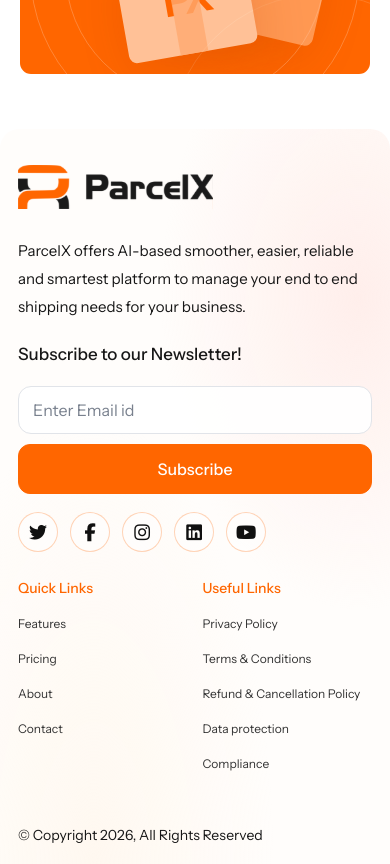
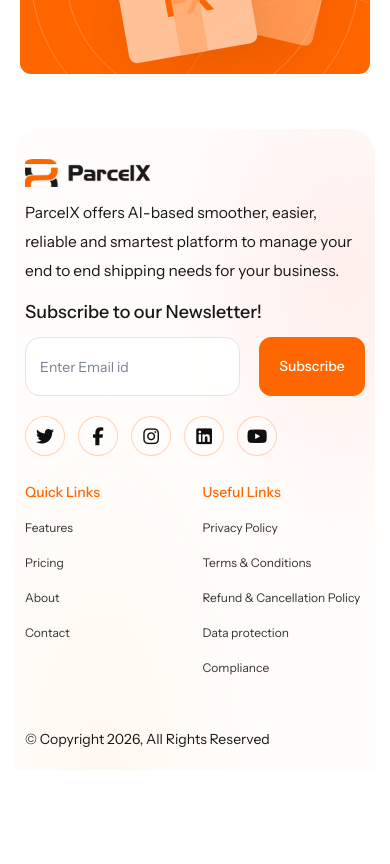
Before and after one commit to anshulsaxena21/px-new-pages, a React (Vite) app: page / in a window 390 px wide. Shown: the part 9040-9904 px from the top of the page. After the commit the page ends 9810 px from the top, so only its background shows below. Built offline with nearby package versions, Linux system fonts and the light colour scheme.

Commit message:
Match mobile footer layout to responsive reference

```diff
--- a/src/styles/legacy-header-footer.css
+++ b/src/styles/legacy-header-footer.css
@@ -577,3 +577,82 @@
     flex: 0 0 auto;
   }
 }
+
+
+/* Mobile footer layout matched to the supplied responsive reference. */
+@media (max-width: 575.98px) {
+  .footer-bg {
+    width: calc(100% - 30px);
+    margin: 0 15px;
+    padding: 30px 0 20px;
+    border-radius: 26px 26px 0 0;
+  }
+
+  .footer-bg .container-fluid > .col-md-11 {
+    width: calc(100% - 20px);
+    margin-inline: auto !important;
+  }
+
+  .footer-bg .footer-logo {
+    width: 125px;
+    margin-bottom: 12px;
+  }
+
+  .footer-bg .col-md-6:first-child > p {
+    margin-bottom: 15px;
+    font-size: 15.5px;
+    line-height: 1.85;
+  }
+
+  .footer-bg .subtitle {
+    margin-bottom: 12px;
+    font-size: 18px;
+    line-height: 1.4;
+  }
+
+  .footer-bg form.d-flex {
+    display: flex !important;
+    flex-direction: row !important;
+    flex-wrap: nowrap;
+    align-items: stretch;
+    gap: 19px;
+    width: 100%;
+  }
+
+  .footer-bg form.d-flex .form-control,
+  .footer-bg form.d-flex .form-control.me-3 {
+    flex: 1 1 0;
+    width: 0;
+    min-width: 0;
+    height: 59px;
+    min-height: 59px;
+    margin-right: 0 !important;
+    padding: 10px 14px;
+    box-sizing: border-box;
+    border-radius: 15px;
+    font-size: 14px;
+  }
+
+  .footer-bg form.d-flex .footer-btn {
+    flex: 0 0 106px;
+    width: 106px;
+    min-width: 106px;
+    min-height: 59px;
+    padding: 10px 8px;
+    border-radius: 12px;
+    font-size: 14px;
+    white-space: nowrap;
+  }
+
+  .footer-bg .social {
+    justify-content: flex-start;
+    gap: 13px;
+    margin-top: 20px;
+    margin-bottom: 28px;
+  }
+
+  .footer-bg .social-media {
+    width: 40px;
+    height: 40px;
+  }
+}
```
